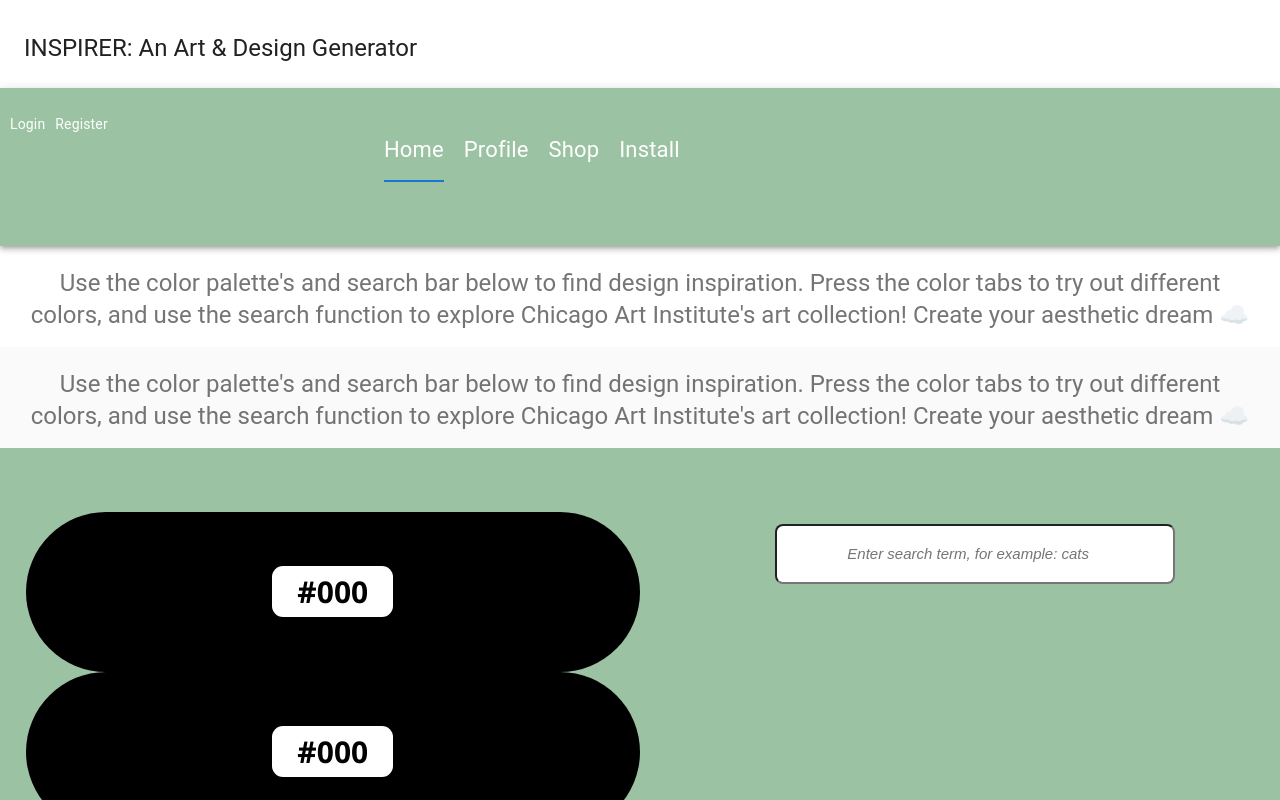
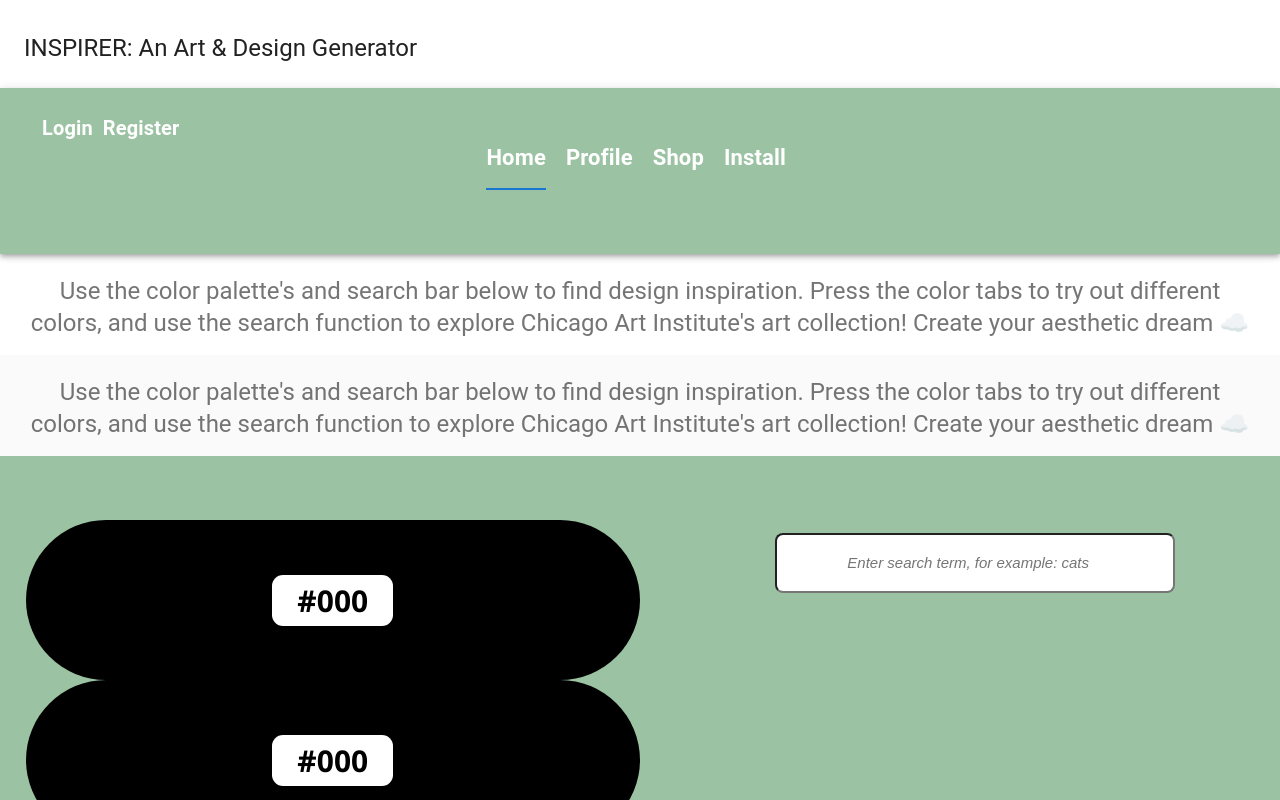
Before and after one commit to LisaTLe/Inspirer-app, a React (Create React App) app in the folder client/: page / in a window 1280 px wide. Shown: the top 800 px of the page. Built offline with nearby package versions, Linux system fonts and the light colour scheme.

Commit message:
navbar styling updated

```diff
--- a/client/src/components/main.css
+++ b/client/src/components/main.css
@@ -4,9 +4,7 @@
 }
 
 .navTabs {
-  /* background-color: #9bc2a2; */
-  margin-left: 30%;
-  margin-right: 31%;
+  margin-left: 38%;
 }
 
 .top {
--- a/client/src/components/navbar.js
+++ b/client/src/components/navbar.js
@@ -17,6 +17,7 @@ import Box from "@mui/material/Box";
 import { createTheme, ThemeProvider } from "@mui/material/styles";
 import { Link } from "react-router-dom";
 import "./main.css";
+import { fontFamily } from "@mui/system";
 
 export default function Navbar() {
   return (
@@ -28,16 +29,16 @@ export default function Navbar() {
       </Box>
       <CssBaseline />
       <AppBar className="navBar" position="relative" style={{backgroundColor: "#9BC2A2"}}>
-        <Box alignItems="right" sx={{ flexGrow: 1, textAlign: "right" }}>
-          <Link to="/login" className="link2">
+        <Box alignItems="right" sx={{ flexGrow: 1, textAlign: "right", fontWeight: "bold"}} pl={4}>
+          <Link to="/login" className="link2" style={{fontSize: 20}}>
             Login
           </Link>
-          <Link to="/register" className="link2">
+          <Link to="/register" className="link2" style={{fontSize: 20}}>
             Register
           </Link>
         </Box>
 
-        <Tabs className="navTabs" value={0} align="center">
+        <Tabs className="navTabs" value={0} align="center" sx={{fontWeight: "bold"}} style={{fontSize: 30}}>
           <Link to="/" className="link">
             Home
           </Link>
```
